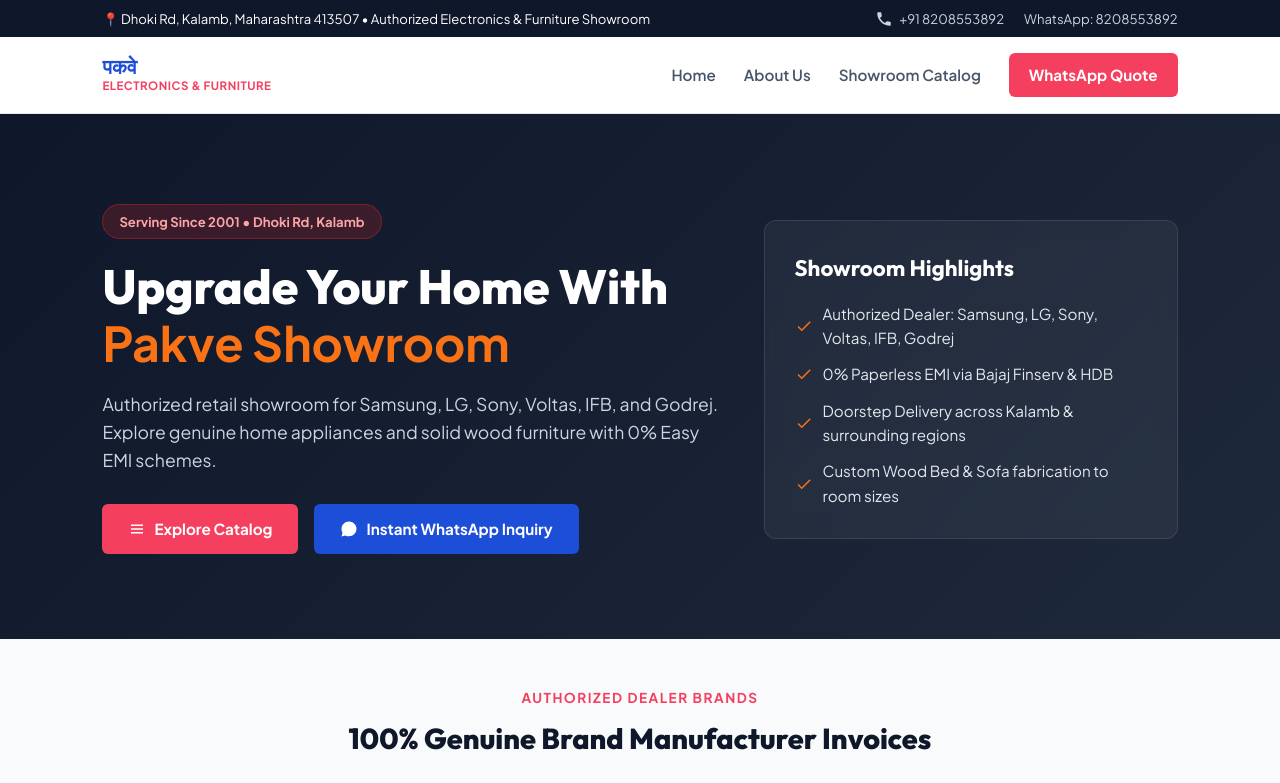
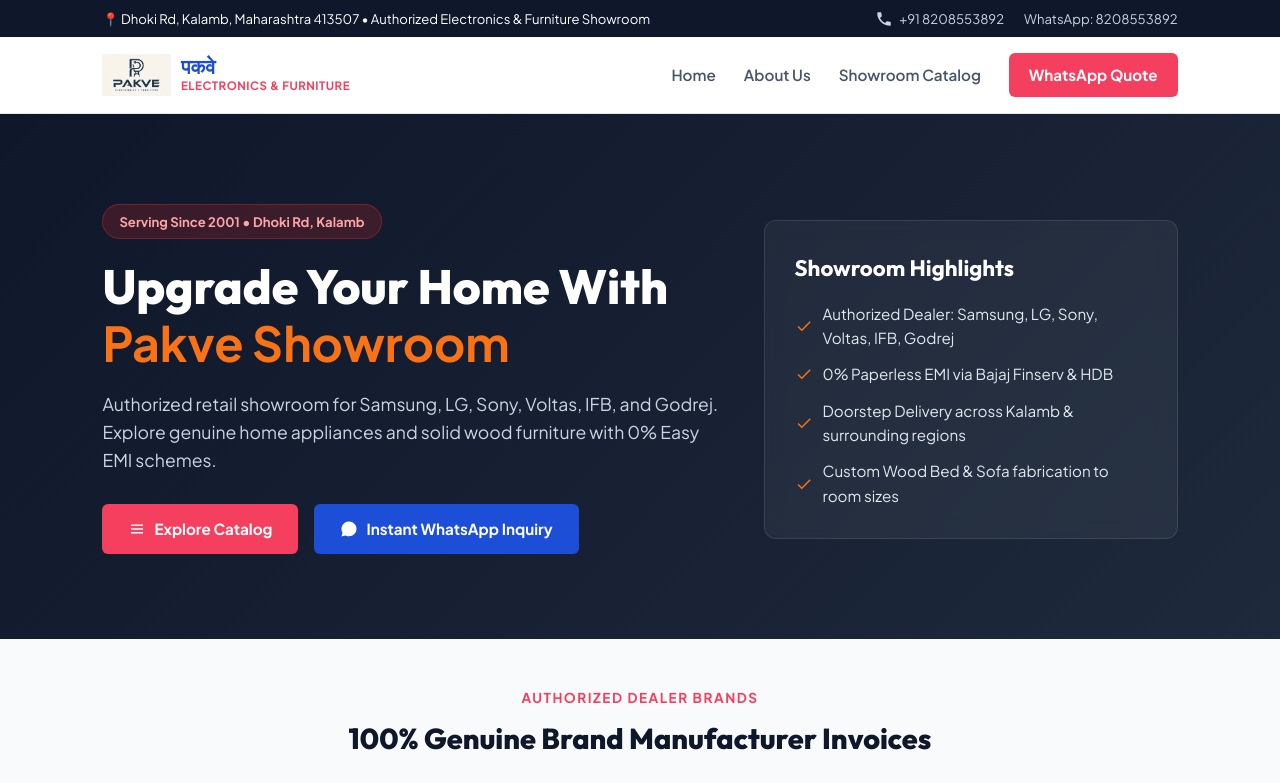
Before and after one commit to 9k6j2sn55f-boop/pakve-electronics, a website built with Vite: page index.html in a window 1280 px wide. Shown: the top 783 px of the page. Built offline with nearby package versions, Linux system fonts and the light colour scheme.

Commit message:
feat(branding): deploy logo markup and styling across all pages

```diff
--- a/css/style.css
+++ b/css/style.css
@@ -1312,3 +1312,24 @@
 .nav-toggle * {
   pointer-events: none !important;
 }
+
+/* Brand Logo Layout */
+.logo {
+  display: flex;
+  align-items: center;
+  gap: 10px;
+  text-decoration: none;
+}
+
+.brand-logo-img {
+  height: 42px;
+  width: auto;
+  object-fit: contain;
+  display: block;
+}
+
+@media (max-width: 768px) {
+  .brand-logo-img {
+    height: 36px;
+  }
+}
--- a/index.html
+++ b/index.html
@@ -26,7 +26,8 @@
   </div>
 
   <nav class="navbar" aria-label="Main Navigation">
-    <a href="/" class="logo">
+    <a href="/" class="logo" aria-label="Pakve Electronics & Furniture">
+      <img src="/images/logo.png" alt="Pakve Icon" class="brand-logo-img" />
       <div class="logo-text-group">
         <span class="logo-marathi">पकवे</span>
         <span class="logo-sub">Electronics & Furniture</span>
```
Also changed, not shown: 404.html (+2 -1 lines), about.html (+2 -1 lines), catalog.html (+2 -1 lines), contact.html (+2 -1 lines), furniture.html (+2 -1 lines), privacy.html (+2 -1 lines), terms.html (+2 -1 lines).
